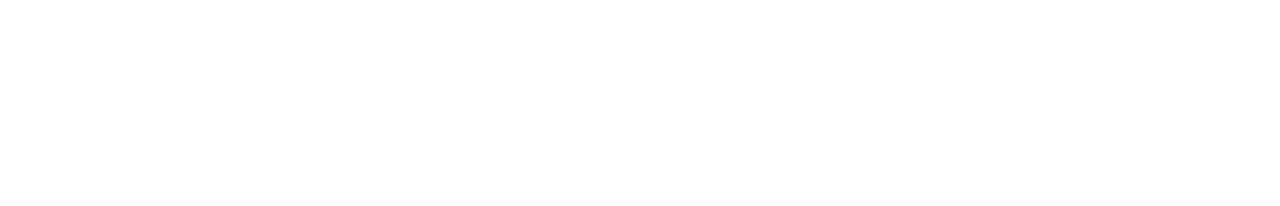
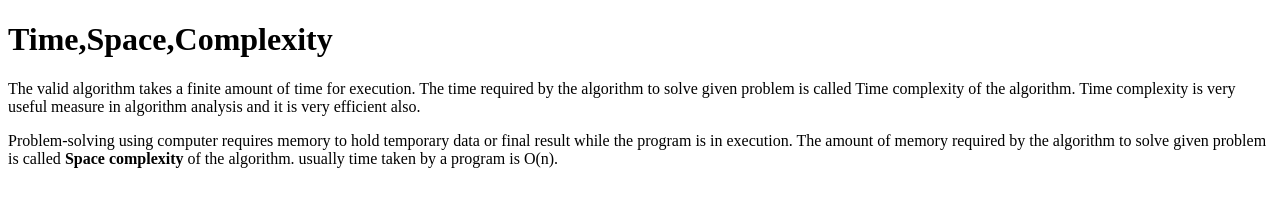
Before and after one commit to acciojob/time-and-space-complexity-Suchitagrawal, a website: page main.html in a window 1280 px wide. Drawn offline with Linux system fonts and the light colour scheme.

Commit message:
created a submission

```diff
--- a/main.html
+++ b/main.html
@@ -8,6 +8,11 @@
 
 <body>
 	<!-- the entire body must be written by student -->
+	<div>
+		<h1>Time,Space,Complexity</h1>
+		<p>The valid algorithm takes a finite amount of time for execution. The time required by the algorithm to solve given problem is called Time complexity  of the algorithm. Time complexity is very useful measure in algorithm analysis and it is very efficient also.</p>
+	    <p>Problem-solving using computer requires memory to hold temporary data or final result while the program is in execution. The amount of memory required by the algorithm to solve given problem is called <b>Space complexity</b> of the algorithm. usually time taken by a program is O(n).</p>
+	</div>
     <script type="text/javascript" src="./script.js">
 </script>
 
```
